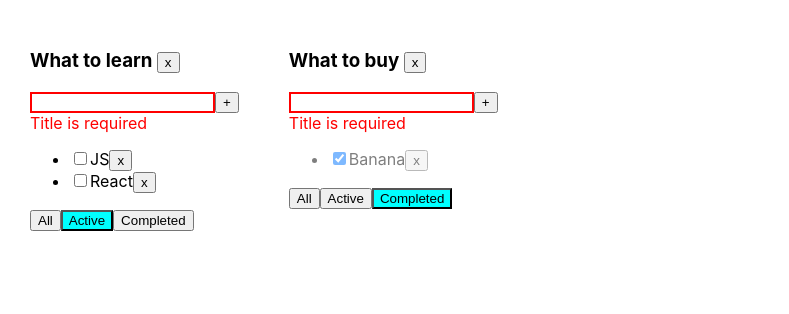
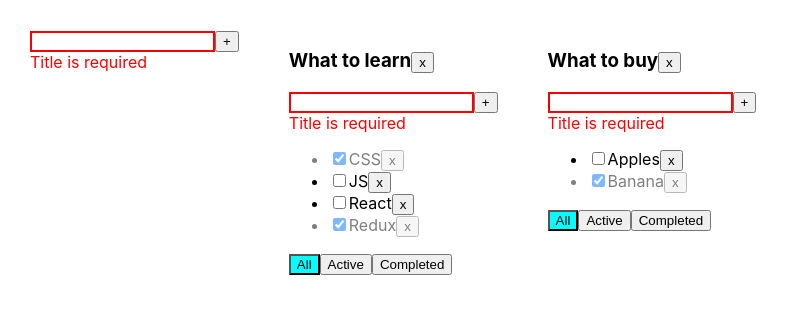
Before and after one commit to almazglobal/it-incubator-todolist-ts, a React (Create React App) app: page / in a window 1280 px wide. Shown: the top 314 px of the page, without its empty margins (0-789 px from the left). Built offline with nearby package versions, Linux system fonts and the light colour scheme.

Commit message:
Done lesson №6

```diff
--- /dev/null
+++ b/src/AddItemForm.tsx
@@ -0,0 +1,52 @@
+import React, {ChangeEvent, KeyboardEvent, useState} from "react";
+
+type AddItemFormPropsType = {
+    AddItem: (titleTask: string) => void
+}
+export const AddItemForm = (props: AddItemFormPropsType) => {
+
+    const ERROR_MESSAGE = "Title is required"
+    const [error, setError] = useState(ERROR_MESSAGE)
+    const [taskTitle, setTaskTitle] = useState('')
+
+    const addTask = () => {
+        if (!taskTitle) {
+            return
+        }
+        props.AddItem(taskTitle)
+        setTaskTitle('')
+        setError('')
+    }
+
+    const onNewTitleChangeHandler = (event: ChangeEvent<HTMLInputElement>) => {
+        const title = event.currentTarget.value.trim()
+
+        if (!title) {
+            setError(ERROR_MESSAGE)
+            setTaskTitle(title)
+            return
+        }
+        setTaskTitle(title)
+        setError('')
+    }
+
+    const onKeyPressHandlerNewTitile = (event: KeyboardEvent<HTMLInputElement>) => {
+        if (event.key === 'Enter') {
+            addTask()
+            setTaskTitle('')
+        }
+    }
+
+    return (
+        <div>
+            <input className={error ? 'error' : ''}
+                   value={taskTitle}
+                   onChange={onNewTitleChangeHandler}
+                   onKeyPress={onKeyPressHandlerNewTitile}
+            />
+            <button onClick={addTask}>+
+            </button>
+            {error && <div className="error-message">{error}</div>}
+        </div>
+    )
+}
--- a/src/App.tsx
+++ b/src/App.tsx
@@ -2,6 +2,7 @@ import React, {useState} from 'react';
 import {v1} from 'uuid';
 import './App.css';
 import {TaskType, TodoList} from "./TodoList";
+import {AddItemForm} from "./AddItemForm";
 
 export type ValueFilterType = 'all' | 'active' | 'completed'
 type TodoListType = {
@@ -18,13 +19,36 @@ export function App() {
     const todoListId2 = v1()
 
     const [todoLists, setTodoLists] = useState<TodoListType[]>([
-        {id: todoListId1, title: "What to learn", filter: 'active'},
-        {id: todoListId2, title: "What to buy", filter: 'completed'},
+        {id: todoListId1, title: "What to learn", filter: 'all'},
+        {id: todoListId2, title: "What to buy", filter: 'all'},
     ])
+
+    const addItem = (title: string) => {
+        const id = v1()
+        setTodoLists([...todoLists, {id, title, filter: 'all'}])
+        setTasks({...tasks, [id]: []})
+    }
 
     function removeTask(id: string, todoListId: string) {
         let filteredTasks = tasks[todoListId].filter(item => item.id !== id)
         setTasks({...tasks, [todoListId]: filteredTasks})
+    }
+
+    function changeText(text: string, todoListId: string, taskId: string) {
+        const task = tasks[todoListId].find((todo => todo.id === taskId))
+        if (task) {
+            task.title = text
+            setTodoLists([...todoLists])
+        }
+
+    }
+
+    function changeTextTodoList(text: string, todoListId: string) {
+        const todoList = todoLists.find((todo => todo.id === todoListId))
+        if (todoList) {
+            todoList.title = text
+            setTodoLists([...todoLists])
+        }
 
     }
 
@@ -73,7 +97,7 @@ export function App() {
 
     return (
         <div className="App">
-
+            <AddItemForm AddItem={addItem} />
             {todoLists.map(todo => {
 
                 let taskTodoList = tasks[todo.id]
@@ -96,6 +120,8 @@ export function App() {
                         onCheckedTask={onCheckedTask}
                         valueFilter={todo.filter}
                         removeTaskHandler={removeTaskHandler}
+                        changeText={changeText}
+                        changeTextTodoList={changeTextTodoList}
                     />
                 )
             })
--- /dev/null
+++ b/src/EditableSpan.tsx
@@ -0,0 +1,29 @@
+import React, {ChangeEvent, useState} from "react";
+
+type EditableSpanPropsType = {
+    title: string
+    changeText: (text: string) => void
+}
+export const EditableSpan = (props: EditableSpanPropsType) => {
+    const [editable, setEditable] = useState(false)
+    const [text, setText] = useState('')
+    const onChangeHandler = (e: ChangeEvent<HTMLInputElement>) => {
+        setText(e.currentTarget.value)
+    }
+    const changeTextActive = () => {
+        setEditable(true)
+        setText(props.title)
+    }
+    const noChangeText = () => {
+        setEditable(false)
+        props.changeText(text)
+    }
+    return editable
+        ? <input onChange={onChangeHandler}
+                 onBlur={noChangeText}
+                 type="text"
+                 value={text}
+                 autoFocus />
+        : <span onDoubleClick={changeTextActive}>{props.title}</span>
+
+}
--- a/src/TodoList.tsx
+++ b/src/TodoList.tsx
@@ -1,5 +1,7 @@
-import React, {ChangeEvent, ChangeEventHandler, KeyboardEvent, useState} from "react";
+import React, {ChangeEvent} from "react";
 import {ValueFilterType} from './App'
+import {AddItemForm} from "./AddItemForm";
+import {EditableSpan} from "./EditableSpan";
 
 export type TaskType = {
     id: string
@@ -17,40 +19,11 @@ type PropsType = {
     onCheckedTask: (id: string, valuChecked: boolean, todoListId: string) => void
     valueFilter: ValueFilterType
     removeTaskHandler: (todoListId: string) => void
+    changeText: (text: string, todoListId: string, taskId: string) => void
+    changeTextTodoList: (text: string, todoListId: string) => void
 }
-const ERROR_MESSAGE = "Title is required"
+
 export function TodoList(props: PropsType) {
-
-    const [taskTitle, setTaskTitle] = useState('')
-    const [error, setError] = useState(ERROR_MESSAGE)
-
-    const onNewTitleChangeHandler = (event: ChangeEvent<HTMLInputElement>) => {
-        const title = event.currentTarget.value.trim()
-
-        if (!title) {
-            setError(ERROR_MESSAGE)
-            setTaskTitle(title)
-            return
-         }
-        setTaskTitle(title)
-        setError('')
-    }
-
-    const onKeyPressHandlerNewTitile = (event: KeyboardEvent<HTMLInputElement>) => {
-        if (event.key === 'Enter') {
-            addTask()
-            setTaskTitle('')
-        }
-    }
-
-    const addTask = () => {
-        if (!taskTitle) {
-            return
-        }
-        props.onHandlerAddTask(taskTitle, props.id)
-        setTaskTitle('')
-        setError('')
-    }
 
     const onAllClickHandler = () => props.onHandleFilter('all', props.id)
     const onActiveClickHandler = () => props.onHandleFilter('active', props.id)
@@ -59,28 +32,33 @@ export function TodoList(props: PropsType) {
     const onChangeHandlerCheckBox = (e: ChangeEvent<HTMLInputElement>, id: string, todoListId: string) => {
         props.onCheckedTask(id, e.currentTarget.checked, todoListId)
     }
+    const AddItem = (title: string) => {
+        props.onHandlerAddTask(title, props.id)
+    }
+
+    const changeHandlerTextTodoList = (text: string) => {
+        props.changeTextTodoList(text, props.id)
+    }
 
     return (
         <div>
-            <h3>{props.title} <button onClick={() => props.removeTaskHandler(props.id)}>x</button></h3>
-            <div>
-                <input className={error ? 'error': ''} value={taskTitle}
-                       onChange={onNewTitleChangeHandler}
-                       onKeyPress={onKeyPressHandlerNewTitile}
-                />
-                <button onClick={addTask}>+
-                </button>
-                {error && <div className="error-message">{error}</div>}
-            </div>
+            <h3><EditableSpan title={props.title} changeText={changeHandlerTextTodoList} />
+                <button onClick={() => props.removeTaskHandler(props.id)}>x</button>
+            </h3>
+            <AddItemForm AddItem={AddItem} />
             <ul>
                 {props.todo.map(item => {
                     const onRemoveHandler = () => props.onHadleRemoveTask(item.id, props.id)
+                    const changeHandlerText = (text: string) => {
+                        props.changeText(text, props.id, item.id)
+                    }
                     return (
-                        <li key={item.id} className={item.isDone ? "completed-task" : ""}>
+                        <li key={item.id}
+                            className={item.isDone ? "completed-task" : ""}>
                             <input type="checkbox"
                                    onChange={(e) => onChangeHandlerCheckBox(e, item.id, props.id)}
                                    checked={item.isDone} />
-                            <span>{item.title}</span>
+                            <EditableSpan title={item.title} changeText={changeHandlerText} />
                             <button onClick={onRemoveHandler}>x</button>
                         </li>
                     )
@@ -88,9 +66,15 @@ export function TodoList(props: PropsType) {
 
             </ul>
             <div>
-                <button className={props.valueFilter === 'all' ? "active-filter" : ""} onClick={onAllClickHandler}>All</button>
-                <button className={props.valueFilter === 'active' ? "active-filter" : ""} onClick={onActiveClickHandler}>Active</button>
-                <button className={props.valueFilter === 'completed' ? "active-filter" : ""} onClick={onCompletedClickHandler}>Completed</button>
+                <button className={props.valueFilter === 'all' ? "active-filter" : ""}
+                        onClick={onAllClickHandler}>All
+                </button>
+                <button className={props.valueFilter === 'active' ? "active-filter" : ""}
+                        onClick={onActiveClickHandler}>Active
+                </button>
+                <button className={props.valueFilter === 'completed' ? "active-filter" : ""}
+                        onClick={onCompletedClickHandler}>Completed
+                </button>
             </div>
 
 
```
